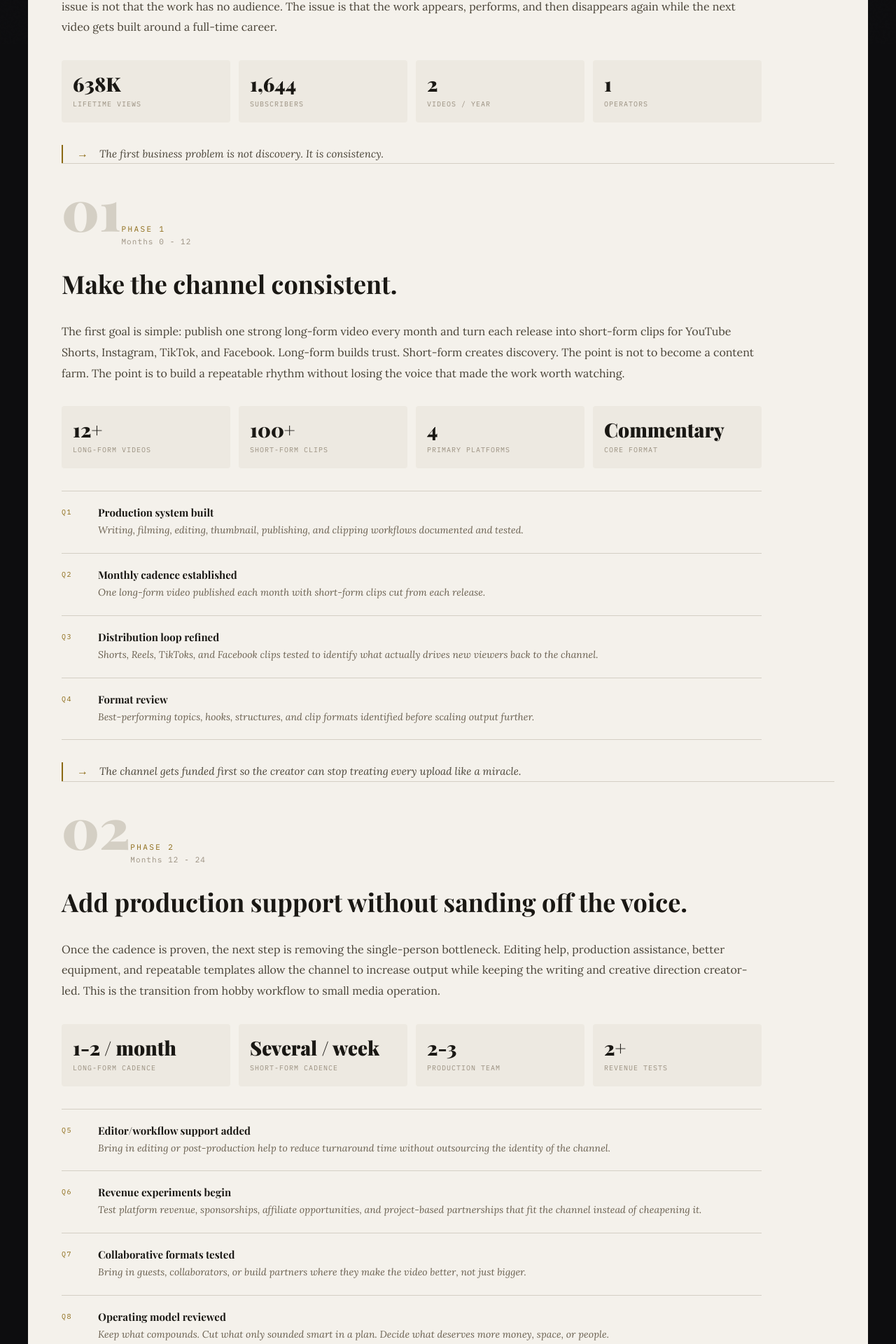
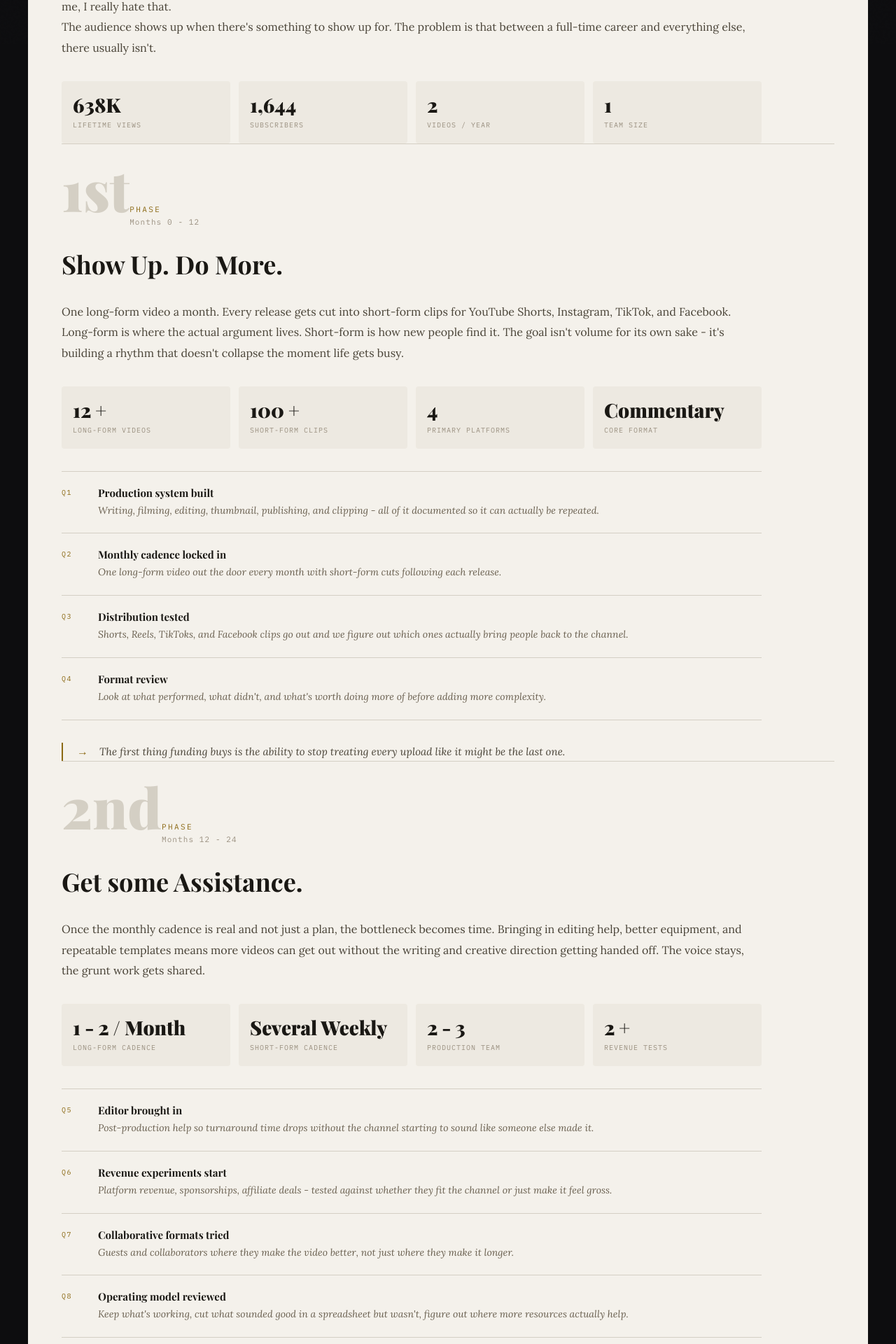
Before and after one commit to briantfbell/btfb-resume-website, a React (Vite) app: page /creative/plan in a window 1280 px wide. Shown: the part 737-2657 px from the top of the page at 70% size. Built offline with nearby package versions, Linux system fonts and the light colour scheme; a web font is replaced by a local one.

Commit message:
creative plan content edits

```diff
--- a/src/pages/creative/Plan.jsx
+++ b/src/pages/creative/Plan.jsx
@@ -7,27 +7,37 @@ const phases = [
     number: "00",
     label: "Current State",
     timeline: "Now",
-    heading: "The channel works when it exists.",
-    body: "brianTFbell is a small YouTube channel with 638,000 lifetime views, 1,644 subscribers, and two videos published in the last year. The issue is not that the work has no audience. The issue is that the work appears, performs, and then disappears again while the next video gets built around a full-time career.",
+    heading: "The channel works. It just doesn't exist enough.",
+    body: (
+      <>
+        brianTFbell has more than 638,000 lifetime views, over 1,600
+        subscribers, but I haven't made a single video in the last year - and
+        trust me, I really hate that.
+        <br />
+        The audience shows up when there's something to show up for. The problem
+        is that between a full-time career and everything else, there usually
+        isn't.
+      </>
+    ),
     metrics: [
       { label: "Lifetime views", value: "638K" },
       { label: "Subscribers", value: "1,644" },
       { label: "Videos / year", value: "2" },
-      { label: "Operators", value: "1" },
+      { label: "Team Size", value: "1" },
     ],
+
     milestones: [],
-    callout: "The first business problem is not discovery. It is consistency.",
   },
   {
     id: "phase-1",
-    number: "01",
-    label: "Phase 1",
+    number: "1st ",
+    label: " Phase",
     timeline: "Months 0 - 12",
-    heading: "Make the channel consistent.",
-    body: "The first goal is simple: publish one strong long-form video every month and turn each release into short-form clips for YouTube Shorts, Instagram, TikTok, and Facebook. Long-form builds trust. Short-form creates discovery. The point is not to become a content farm. The point is to build a repeatable rhythm without losing the voice that made the work worth watching.",
+    heading: "Show Up. Do More.",
+    body: "One long-form video a month. Every release gets cut into short-form clips for YouTube Shorts, Instagram, TikTok, and Facebook. Long-form is where the actual argument lives. Short-form is how new people find it. The goal isn't volume for its own sake - it's building a rhythm that doesn't collapse the moment life gets busy.",
     metrics: [
-      { label: "Long-form videos", value: "12+" },
-      { label: "Short-form clips", value: "100+" },
+      { label: "Long-form videos", value: "12 +" },
+      { label: "Short-form clips", value: "100 +" },
       { label: "Primary platforms", value: "4" },
       { label: "Core format", value: "Commentary" },
     ],
@@ -36,130 +46,130 @@ const phases = [
         tag: "Q1",
         title: "Production system built",
         detail:
-          "Writing, filming, editing, thumbnail, publishing, and clipping workflows documented and tested.",
+          "Writing, filming, editing, thumbnail, publishing, and clipping - all of it documented so it can actually be repeated.",
       },
       {
         tag: "Q2",
-        title: "Monthly cadence established",
+        title: "Monthly cadence locked in",
         detail:
-          "One long-form video published each month with short-form clips cut from each release.",
+          "One long-form video out the door every month with short-form cuts following each release.",
       },
       {
         tag: "Q3",
-        title: "Distribution loop refined",
+        title: "Distribution tested",
         detail:
-          "Shorts, Reels, TikToks, and Facebook clips tested to identify what actually drives new viewers back to the channel.",
+          "Shorts, Reels, TikToks, and Facebook clips go out and we figure out which ones actually bring people back to the channel.",
       },
       {
         tag: "Q4",
         title: "Format review",
         detail:
-          "Best-performing topics, hooks, structures, and clip formats identified before scaling output further.",
+          "Look at what performed, what didn't, and what's worth doing more of before adding more complexity.",
       },
     ],
     callout:
-      "The channel gets funded first so the creator can stop treating every upload like a miracle.",
+      "The first thing funding buys is the ability to stop treating every upload like it might be the last one.",
   },
   {
     id: "phase-2",
-    number: "02",
-    label: "Phase 2",
+    number: "2nd",
+    label: "Phase",
     timeline: "Months 12 - 24",
-    heading: "Add production support without sanding off the voice.",
-    body: "Once the cadence is proven, the next step is removing the single-person bottleneck. Editing help, production assistance, better equipment, and repeatable templates allow the channel to increase output while keeping the writing and creative direction creator-led. This is the transition from hobby workflow to small media operation.",
+    heading: "Get some Assistance.",
+    body: "Once the monthly cadence is real and not just a plan, the bottleneck becomes time. Bringing in editing help, better equipment, and repeatable templates means more videos can get out without the writing and creative direction getting handed off. The voice stays, the grunt work gets shared.",
     metrics: [
-      { label: "Long-form cadence", value: "1-2 / month" },
-      { label: "Short-form cadence", value: "Several / week" },
-      { label: "Production team", value: "2-3" },
-      { label: "Revenue tests", value: "2+" },
+      { label: "Long-form cadence", value: "1 - 2 / Month" },
+      { label: "Short-form cadence", value: " Several Weekly" },
+      { label: "Production team", value: "2 - 3" },
+      { label: "Revenue tests", value: "2 +" },
     ],
     milestones: [
       {
         tag: "Q5",
-        title: "Editor/workflow support added",
+        title: "Editor brought in",
         detail:
-          "Bring in editing or post-production help to reduce turnaround time without outsourcing the identity of the channel.",
+          "Post-production help so turnaround time drops without the channel starting to sound like someone else made it.",
       },
       {
         tag: "Q6",
-        title: "Revenue experiments begin",
+        title: "Revenue experiments start",
         detail:
-          "Test platform revenue, sponsorships, affiliate opportunities, and project-based partnerships that fit the channel instead of cheapening it.",
+          "Platform revenue, sponsorships, affiliate deals - tested against whether they fit the channel or just make it feel gross.",
       },
       {
         tag: "Q7",
-        title: "Collaborative formats tested",
+        title: "Collaborative formats tried",
         detail:
-          "Bring in guests, collaborators, or build partners where they make the video better, not just bigger.",
+          "Guests and collaborators where they make the video better, not just where they make it longer.",
       },
       {
         tag: "Q8",
         title: "Operating model reviewed",
         detail:
-          "Keep what compounds. Cut what only sounded smart in a plan. Decide what deserves more money, space, or people.",
+          "Keep what's working, cut what sounded good in a spreadsheet but wasn't, figure out where more resources actually help.",
       },
     ],
     callout:
-      "The goal is not to professionalize the weirdness out of the channel. The goal is to make the weirdness easier to produce.",
+      "The weirdness doesn't get professionalized out. It just gets easier to produce.",
   },
   {
     id: "phase-3",
-    number: "03",
-    label: "Phase 3",
+    number: "3rd",
+    label: "Phase",
     timeline: "Months 24+",
-    heading: "Pilot a creator workspace.",
-    body: "If the channel and community prove the demand, the next expansion is a small collaborative production space: a practical digital creator workshop with a green screen area, cameras, microphones, a podcast room, computers, and editing software. Think woodworking shop or pottery studio, but for people making videos, podcasts, thumbnails, clips, and weird internet projects.",
+    heading: "Build a Space to Scale.",
+    body: "If the channel and the community are there, the next move is a small production space - green screen, cameras, microphones, a podcast room, editing stations. A woodworking shop for people making videos. Something local creators can actually use, not just a content backdrop for the main channel.",
     metrics: [
-      { label: "Green screen", value: "1" },
-      { label: "Podcast room", value: "1" },
-      { label: "Editing stations", value: "2+" },
-      { label: "Rental model", value: "Hourly / member" },
+      { label: "Green Screen & Lighting Setup", value: "1" },
+      { label: "Production Rooms", value: "4" },
+      { label: "Editing stations", value: "2 +" },
+      { label: "Rental model", value: "Hourly Rate" },
     ],
     milestones: [
       {
         tag: "S1",
         title: "Internal studio first",
         detail:
-          "Build a small production space primarily to support the channel, improve output, and reduce production friction.",
+          "A small production space built primarily to make the channel better and faster, before anyone else uses it.",
       },
       {
         tag: "S2",
-        title: "Limited creator access",
+        title: "Limited outside access",
         detail:
-          "Open the space selectively to local creators, collaborators, and small teams to test real demand before committing to a larger footprint.",
+          "Open it up to a handful of local creators and collaborators to see if the demand is actually there.",
       },
       {
         tag: "S3",
         title: "Rental model tested",
         detail:
-          "Compare hourly rentals, memberships, workshops, and private production support against overhead, scheduling friction, and equipment wear.",
+          "Hourly, membership, workshops - run the numbers against real overhead and figure out what actually works.",
       },
       {
         tag: "S4",
         title: "Scale or stay small",
         detail:
-          "If the economics work, expand. If they do not, keep the space as internal infrastructure for the media operation.",
+          "If the economics make sense, grow it. If they don't, it stays as infrastructure for the channel and that's fine too.",
       },
     ],
     callout:
-      "The studio is not the company. The studio is infrastructure - useful only if it helps better work get made more often.",
+      "The studio only matters if it makes better work possible. Otherwise it's just an expensive room.",
   },
   {
     id: "end-state",
-    number: "04",
+    number: "∞",
     label: "End State",
     timeline: "Long term",
-    heading: "A creator-led media operation with a physical home.",
-    body: "The end state is a sustainable creator business built around long-form videos, short-form distribution, and eventually a practical space for digital creators to make things together. The channel builds the audience. The audience validates the community. The workspace gives the operation a home. Each piece should make the others stronger, or it should not exist.",
+    heading: "A Media Operation with a Physical Home.",
+    body: "Long-form videos with a real publishing cadence, short-form distribution that feeds new people into the channel, and a practical space where creators can actually make things. None of it needs to be big. It just needs to work - and each part of it should make the others better, or it probably shouldn't exist.",
     metrics: [
       { label: "Core business", value: "Media" },
-      { label: "Discovery engine", value: "Short-form" },
+      { label: "Discovery engine", value: "Short-Form" },
       { label: "Community layer", value: "Workspace" },
-      { label: "Revenue streams", value: "3+" },
+      { label: "Revenue streams", value: "3 +" },
     ],
     milestones: [],
     callout:
-      "The ask is not to fund a lifestyle. It is to buy enough time to build a creator business that can eventually sustain itself.",
+      "Ultimately, this is a plan to build something that can eventually pay for itself.",
   },
 ];
 
```
